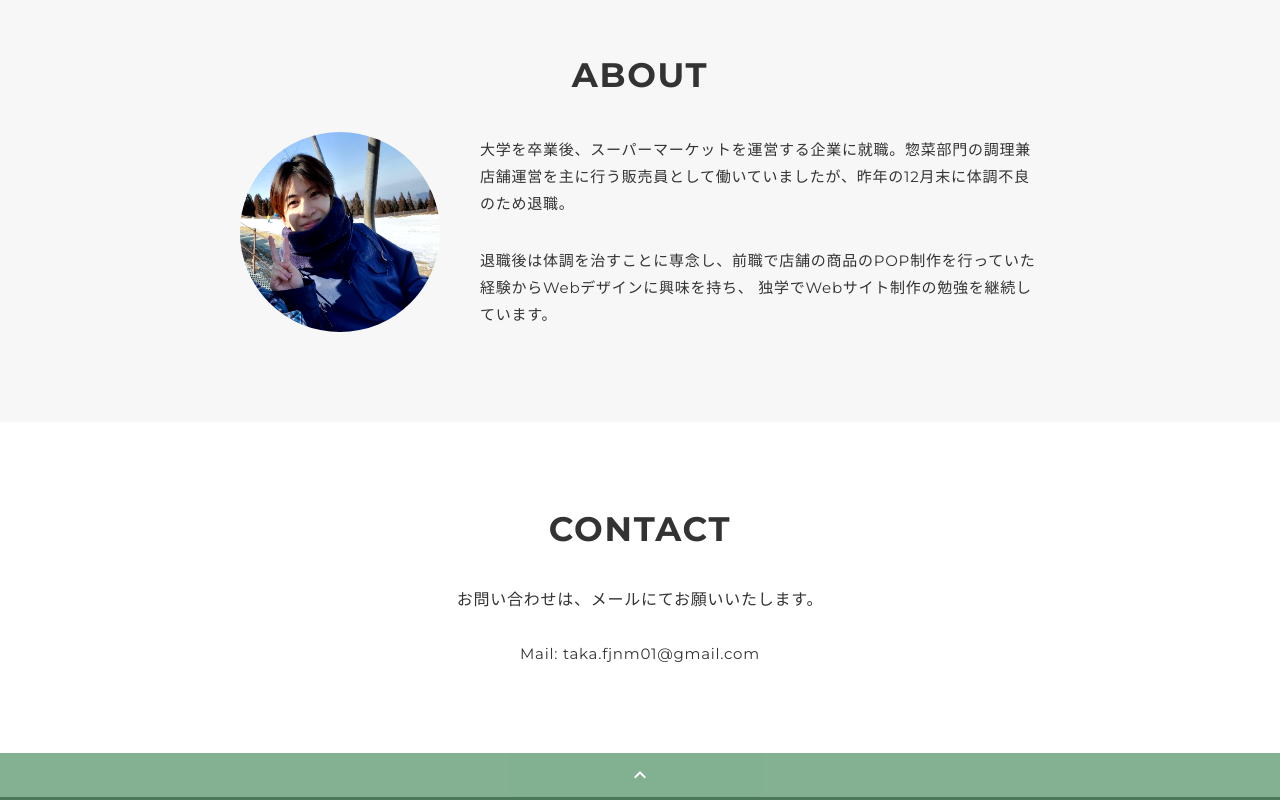
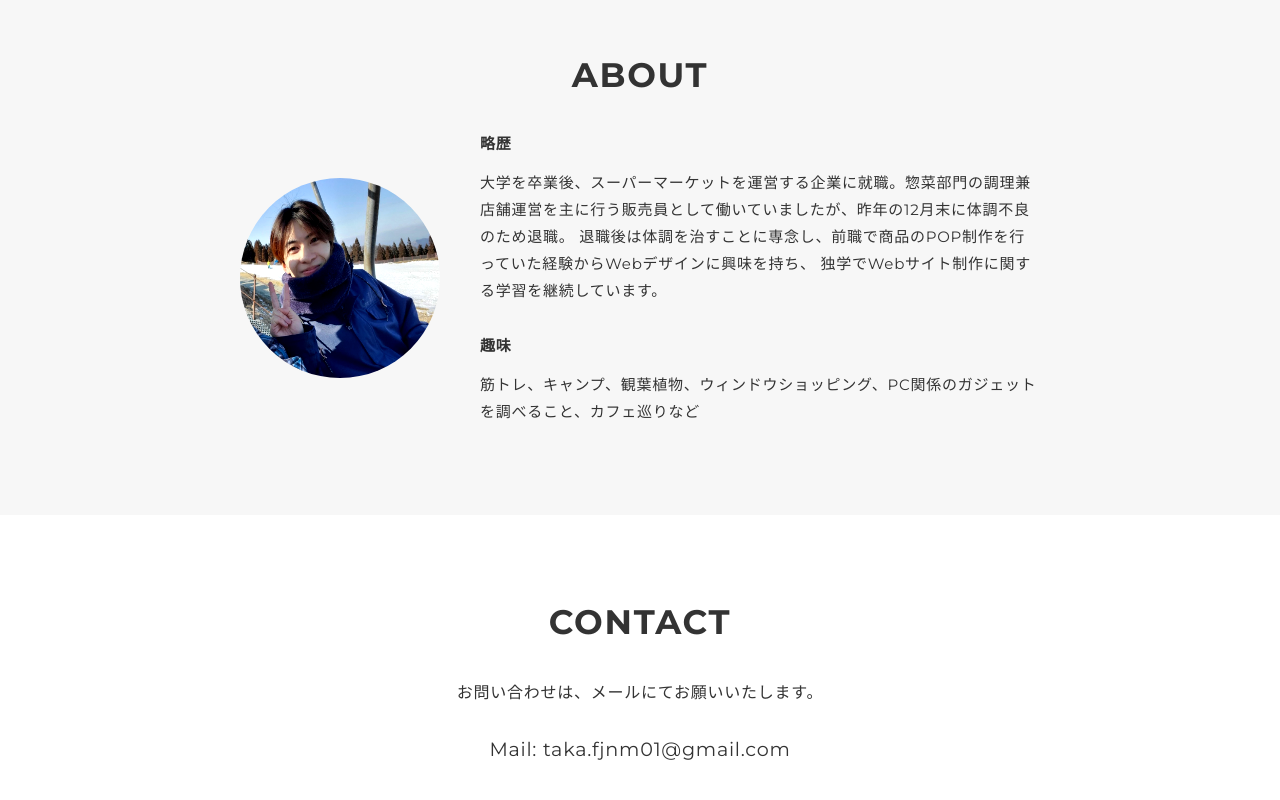
Before and after one commit to Taka011/Portfolio, a plain HTML site: page index.html in a window 1280 px wide. Shown: the part 2500-3300 px from the top of the page. Drawn offline with nearby package versions, Linux system fonts and the light colour scheme.

Commit message:
Add files via upload

```diff
--- a/css/style.css
+++ b/css/style.css
@@ -300,17 +300,24 @@ About
     max-width: 800px;
     margin: 0 auto;
 }
+
 .profile-img {
     width: 25%;
     margin-right: 40px;
-    border-radius: 50%;
 }
+
 .profile-img img {
     border-radius: 50%;
     width: 100%;
     height: 200px;
     filter: contrast(1.2);
 }
+
+.profile-title {
+    font-weight: 700;
+    margin-bottom: 16px;
+}
+
 .profile-body {
     flex: 1;
 }
@@ -331,8 +338,8 @@ Contact
     text-align: center;
 }
 
-.contact-item:not(:last-child) {
-    margin-right: 10px;
+.contact-item {
+    font-size: 1.2rem;
 }
 
 .contact-text {
@@ -347,7 +354,7 @@ Contact
     cursor: pointer;
     text-align: center;
     background-color: #649E77;
-    opacity: 0.8;
+    opacity: 0.9;
 }
 
 .page-top .material-icons-outlined {
--- a/index.html
+++ b/index.html
@@ -171,12 +171,14 @@
                     <img src="images/me.jpg" width="100" height="200" alt="私の写真">
                 </p>
                 <div class="profile-body">
+                    <h2 class="profile-title">略歴</h2>
                     <p>
                         大学を卒業後、スーパーマーケットを運営する企業に就職。惣菜部門の調理兼店舗運営を主に行う販売員として働いていましたが、昨年の12月末に体調不良のため退職。
-                    <p>
-                        退職後は体調を治すことに専念し、前職で店舗の商品のPOP制作を行っていた経験からWebデザインに興味を持ち、
-                        独学でWebサイト制作の勉強を継続しています。
+                        退職後は体調を治すことに専念し、前職で商品のPOP制作を行っていた経験からWebデザインに興味を持ち、
+                        独学でWebサイト制作に関する学習を継続しています。
                     </p>
+                    <h2 class="profile-title">趣味</h2>
+                    <p>筋トレ、キャンプ、観葉植物、ウィンドウショッピング、PC関係のガジェットを調べること、カフェ巡りなど</p>
                 </div>
             </div>
         </div>
```
